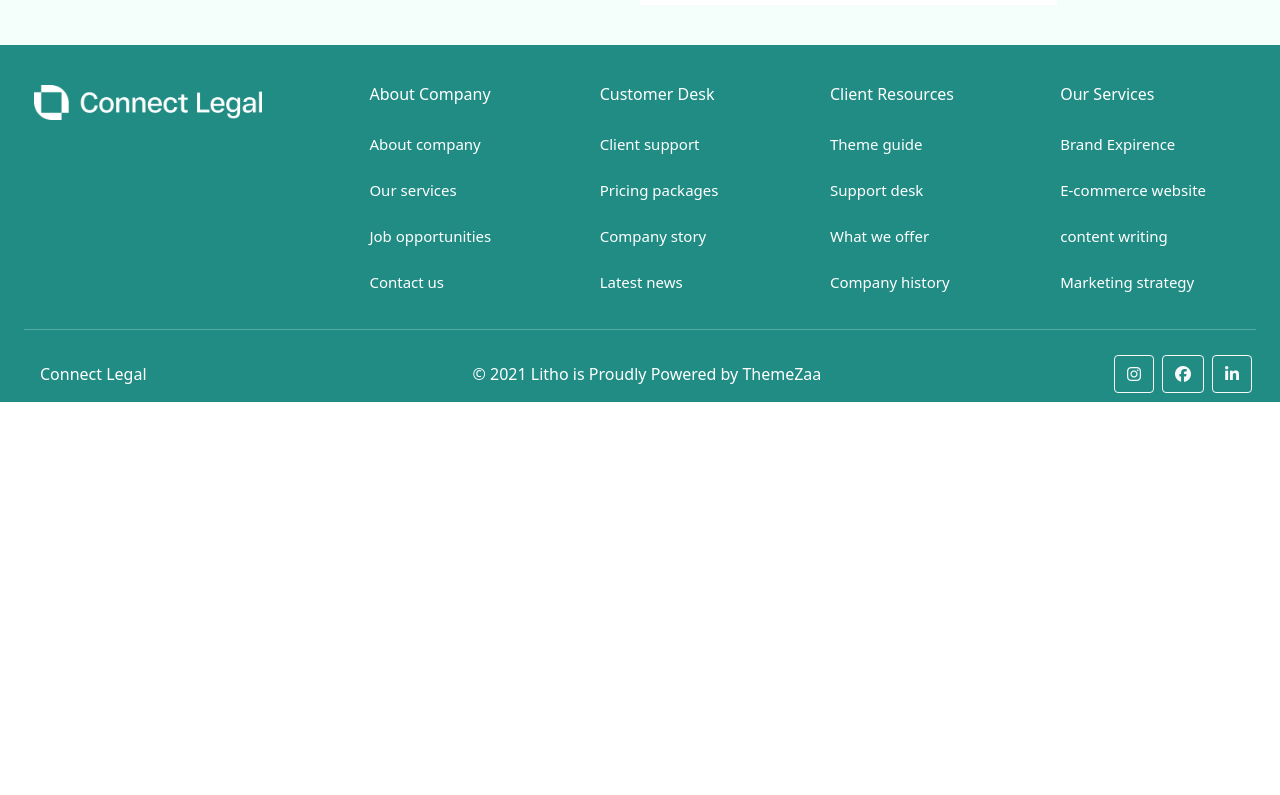
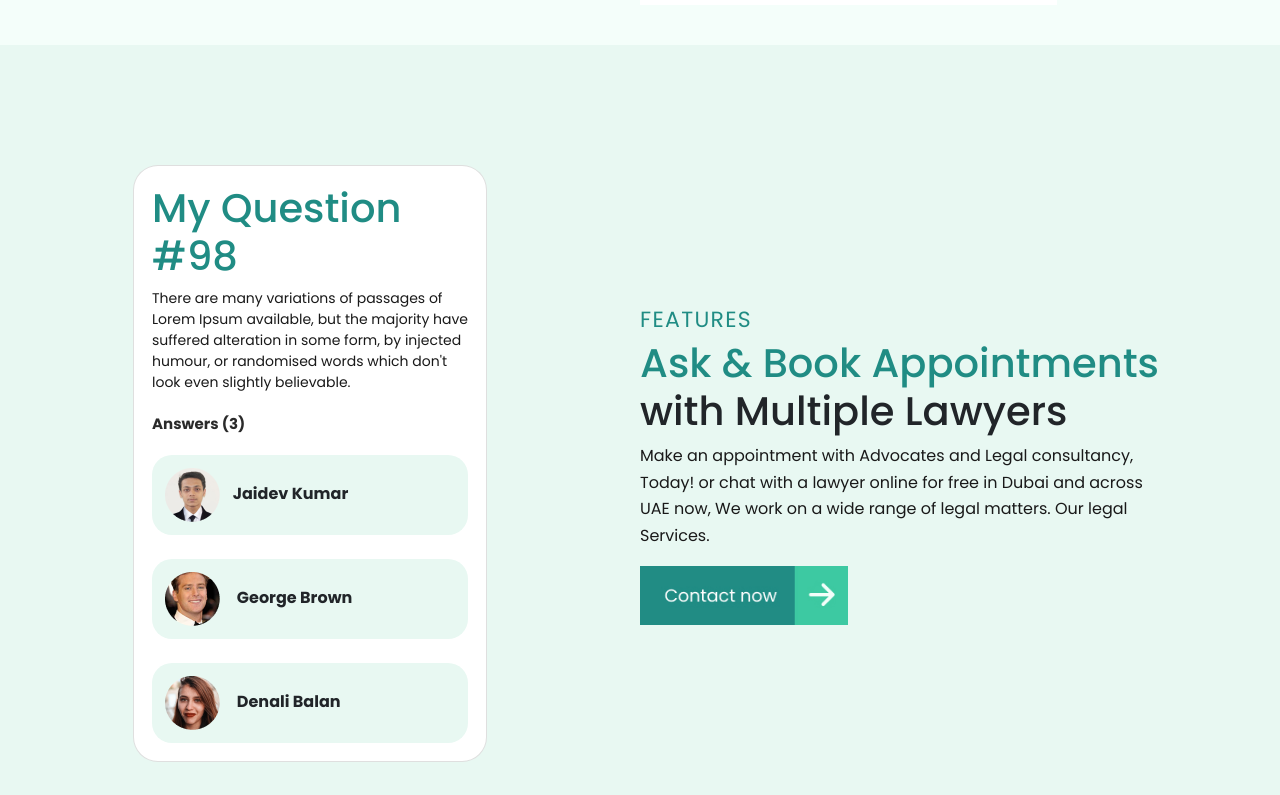
Before and after one commit to MN-React-Js-Dev/ConnectLegal, a React (Create React App) app: page / in a window 1280 px wide. Shown: the part 1225-2020 px from the top of the page. Before the commit the page ends 1627 px from the top, so only its background shows below. Built offline with nearby package versions, Linux system fonts and the light colour scheme.

Commit message:
Top 4Res Done

```diff
--- a/src/App.js
+++ b/src/App.js
@@ -22,8 +22,8 @@ function App() {
       <Header />
       <FirstContainer />
       <SecondContainer />
+      <Thirdcontainer />
       {/*
-      <Thirdcontainer />
       <Home/>
       <br />
       <br />
--- a/src/Component/Thirdcontainer.js
+++ b/src/Component/Thirdcontainer.js
@@ -11,7 +11,7 @@ import imgData from "../assets/images/Group 65.jpg";
 function secondcontainer() {
   return (
     <>
-    <section className="features_ask_and_book">
+      {/* <section className="features_ask_and_book">
         <Container className="main-container">
           <Row class="row">
             <Col className="first-container">
@@ -63,6 +63,56 @@ function secondcontainer() {
             </Col>
           </Row>
         </Container>
+      </section> */}
+
+      <section class="mmy-question">
+        <div class="container cstm-container-formy-question">
+          <div class="row align-items-center justify-content-between">
+            <div class="row align-items-center justify-content-between">
+              <div id="kandda" class="col-md-6 col-lg-5 col-12 col-lg-4 d-flex align-items-stretch">
+                <div class="card new-question-card ">
+                  <h1 className="first-container-heading-m">My Question #98</h1>
+                  <p className="first-container-para-m1"> There are many variations of passages of Lorem Ipsum available,
+                    but the majority have suffered alteration in some form, by
+                    injected humour, or randomised words which don't look even
+                    slightly believable.</p>
+                  <b> <p className="">Answers (3)</p> </b>
+                  <div className="user-data">
+                    <img src={img1} className="img-data" />
+                    <span>
+                      <b>Jaidev Kumar</b>
+                    </span>
+                  </div>
+                  <br />
+                  <div className="user-data">
+                    <img src={img2} className="img-data" />{" "}
+                    <span>
+                      <b>George Brown</b>
+                    </span>
+                  </div>
+                  <br />
+                  <div className="user-data">
+                    <img src={img3} className="img-data" />{" "}
+                    <span>
+                      <b>Denali Balan</b>{" "}
+                    </span>
+                  </div>
+                </div>
+              </div>
+
+              <div id="mainContentRight" class="col-md-6">
+                <span className="green-span-featurs-question">FEATURES</span>
+                <h1><span className="first-container-test">Ask & Book Appointments </span>with Multiple Lawyers</h1>
+                <p className="first-container-para-m2">
+                  Make an appointment with Advocates and Legal consultancy, Today!
+                  or chat with a lawyer online for free in Dubai and across UAE now,
+                  We work on a wide range of legal matters. Our legal Services.
+                </p>
+                <img class="cstm_img_btn" src={imgData} />
+              </div>
+            </div>
+          </div>
+        </div>
       </section>
     </>
   );
--- a/src/assets/css/templatemo-space-dynamic.css
+++ b/src/assets/css/templatemo-space-dynamic.css
@@ -74,6 +74,14 @@ reset
    overflow-y: auto;
  }
 
+ p,
+ span,
+ h1,
+ h2 {
+   font-family: 'Poppins';
+   font-style: normal;
+ }
+
  /* clear fix */
  .grid:after {
    content: '';
@@ -1993,6 +2001,16 @@ responsive
 
  }
 
+ .mmy-question {
+   padding: 40px 216px 58px;
+   background-color: #e8f8f2;
+
+ }
+
+ .cstm-container-formy-question {
+   background-color: #E8F8F2;
+ }
+
  .discount-heading .main-button {
    transform-origin: left top;
  }
@@ -2008,7 +2026,68 @@ responsive
    /* float: right; */
  }
 
+ .green-span-featurs-question {
+   width: 111px;
+   height: 37px;
+   font-family: 'Poppins';
+   font-style: normal;
+   font-weight: 400;
+   font-size: 22px;
+   line-height: 167.5%;
+   letter-spacing: 0.06em;
+   color: #208C84;
+ }
+
+ .user-data {
+   /* width: 543px; */
+   /* height: 78px; */
+
+   background: #E8F8F2;
+   border-radius: 20px !important;
+ }
+
+ #kandda {
+   padding: 50px;
+ }
+
+ .new-question-card {
+   width: 40rem;
+   padding: 18px;
+   background-color: pink;
+   border-radius: 25px !important;
+ }
+
+ .first-container-para-m1 {
+   font-family: 'Poppins';
+   font-style: normal;
+   font-weight: 400;
+   font-size: 14px;
+   line-height: 21px;
+   color: #191919;
+ }
+
+ .first-container-para-m2 {
+   font-family: 'Poppins';
+   font-style: normal;
+   font-weight: 400;
+   font-size: 16px;
+   line-height: 167.5%;
+   color: #191919;
+ }
+
+
+ .first-container-heading-m {
+   color: #208C84;
+   font-size: 40px;
+   font-family: "Poppins";
+   font-style: normal;
+ }
+
  @media (max-width: 575.98px) {
+   .first-container-test {
+     font-size: 24px !important;
+   }
+
    .hero_section_first {
      text-align: left;
      height: 1380px !important;
@@ -2027,18 +2106,37 @@ responsive
      padding: 84px 16px 40px;
    }
 
+   .mmy-question {
+     padding: 84px 16px 40px;
+   }
+
+   #kandda {
+     margin: 24px 10px 10px;
+     padding: 8px !important;
+   }
+
  }
 
  @media (max-width: 1399.98px) {
    .discounts-section {
      padding: 70px 95px 40px;
-     ;
+
+   }
+
+   .mmy-question {
+     padding: 70px 95px 40px;
+
    }
  }
 
  @media (max-width: 1199.98px) {
    .discounts-section {
      padding: 64px 16px 40px;
+   }
+
+   .mmy-question {
+     padding: 64px 16px 40px;
+
    }
  }
 
--- a/src/assets/css/third-container.css
+++ b/src/assets/css/third-container.css
@@ -16,20 +16,20 @@
     border-radius: 15px;
     padding: 20px;
 }
-.user-data{
+/* .user-data{
 width: 543px;
 height: 78px;
 
 background: #E8F8F2;
 border-radius: 10px;
-}
-.user-data-data{
+} */
+/* .user-data-data{
     width: 543px;
     height: 78px;
 
     background: #F4F4F4;
     border-radius: 10px;
-}
+} */
 .img-data{
 width: 54.69px;
 height: 53.77px;
```
Also changed, not shown: src/Component/SecondContainer.js (+0 -21 lines). Lines whose indentation alone changed are shown as unchanged.
